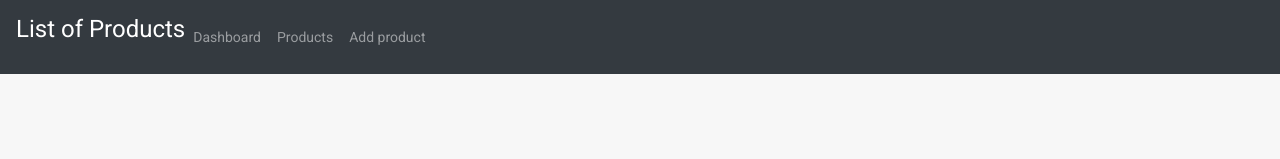
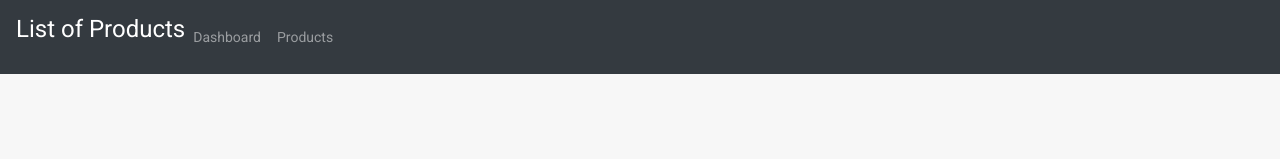
Before and after one commit to mrogalska/guiShopping, an Angular app: page /dashboard in a window 1280 px wide. Shown: the top 159 px of the page. Built offline with nearby package versions, Linux system fonts and the light colour scheme; no server answers.

Commit message:
green nice add button

```diff
--- a/src/app/app.component.html
+++ b/src/app/app.component.html
@@ -8,9 +8,6 @@
       <li class="nav-item">
         <a class="nav-link pointer" routerLink="/products">Products</a>
       </li>
-      <li class="nav-item">
-        <a class="nav-link pointer" routerLink="/addproduct">Add product</a>
-      </li>
 
     </ul>
   </div>
```
